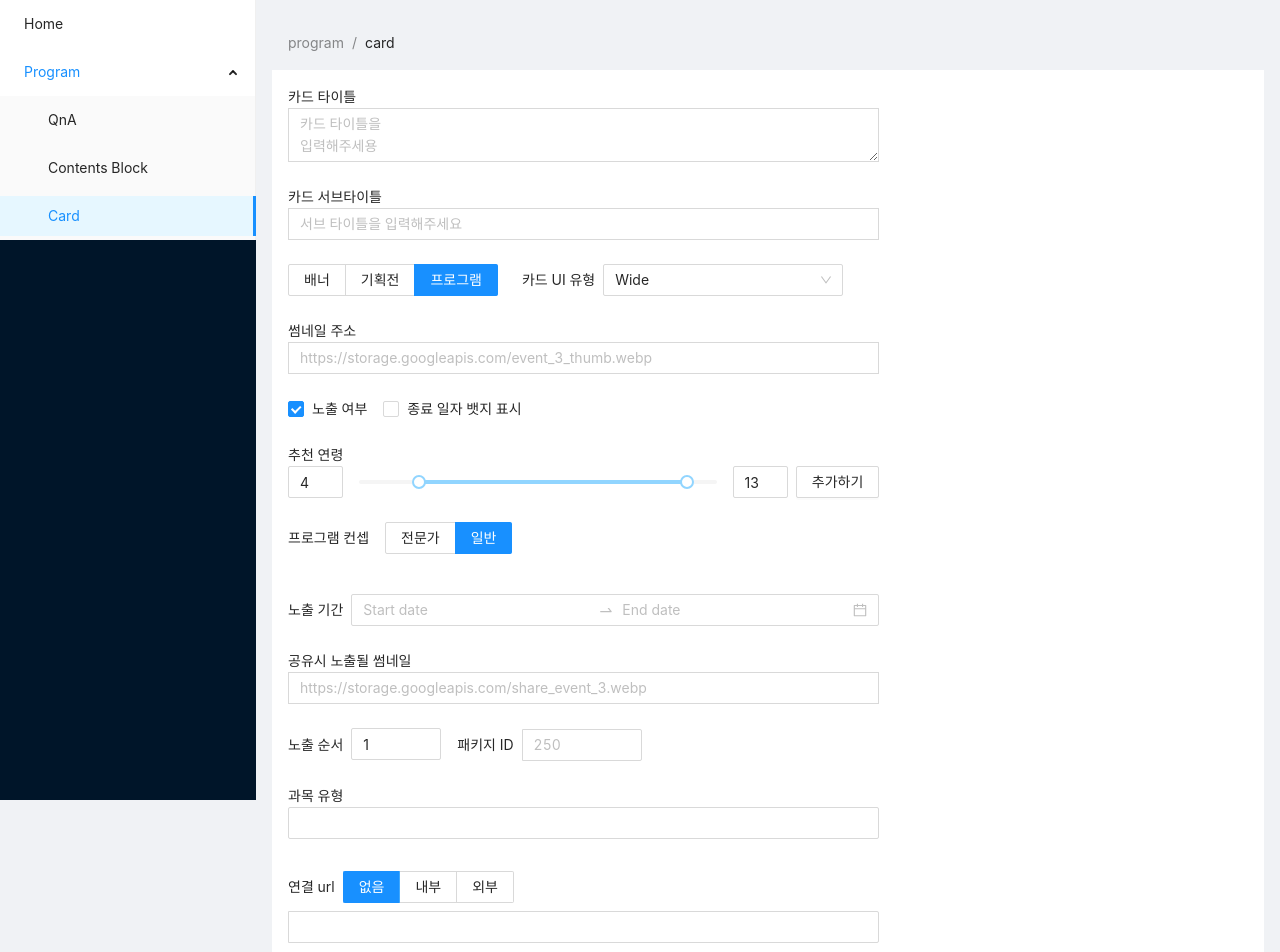
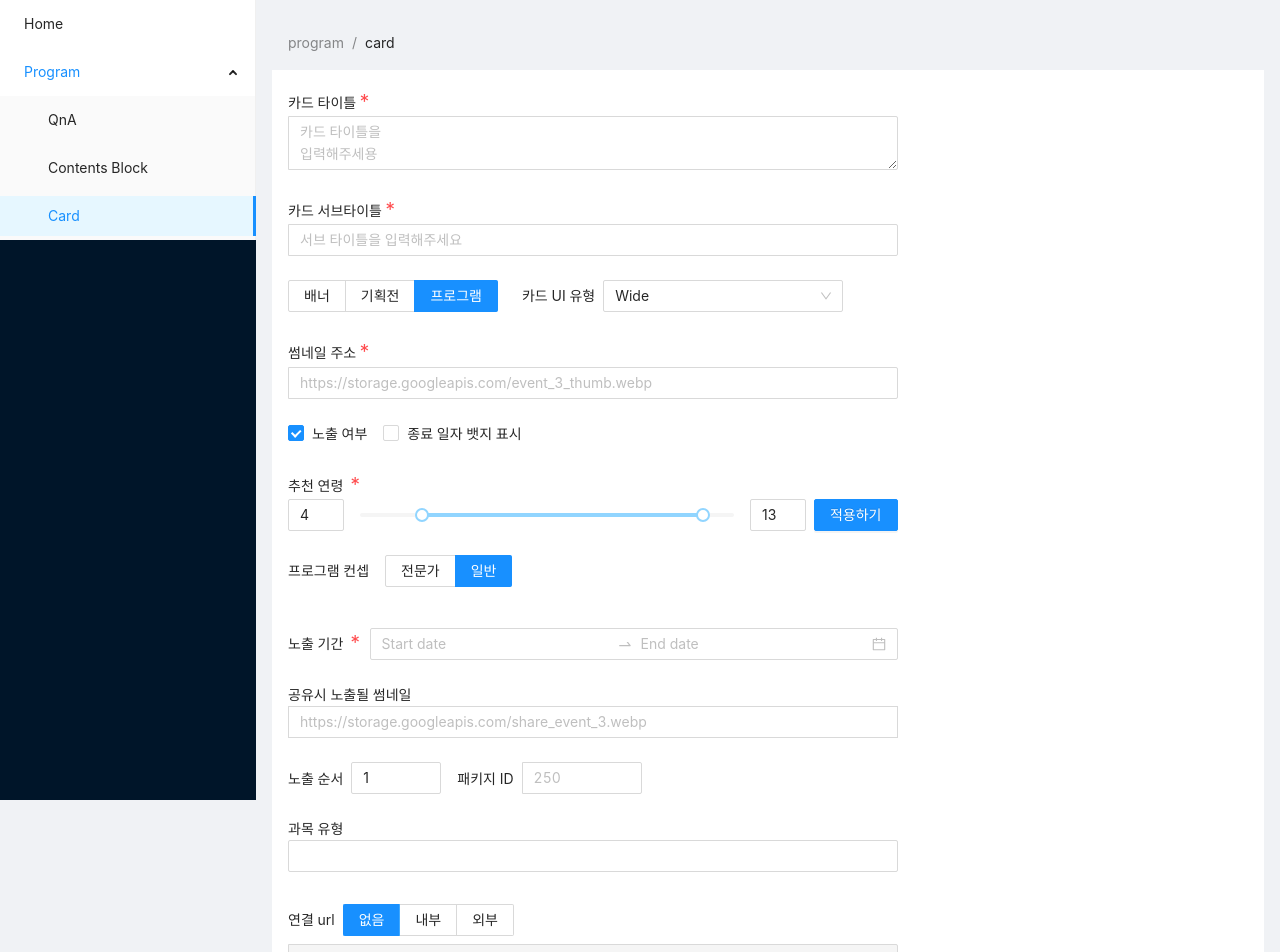
Before and after one commit to MaetDol/j-tool-box, a React (Create React App) app: page /program/card in a window 1280 px wide. Shown: the top 952 px of the page. Built offline with nearby package versions, Linux system fonts and the light colour scheme.

Commit message:
필수 별표 적용 및 링크 input disabled 기능 추가

```diff
--- a/src/pages/ProgramCard/ProgramCard.page.tsx
+++ b/src/pages/ProgramCard/ProgramCard.page.tsx
@@ -1,4 +1,4 @@
-import { Antd } from "components";
+import { Antd, RequiredAsterisk } from "components";
 import {
   useCheckboxState,
   useRadioState,
@@ -60,6 +60,7 @@ export default function ProgramCard() {
       <Antd.Space direction="vertical" size="large">
         <Antd.Input.Group>
           카드 타이틀
+          <RequiredAsterisk />
           <Antd.Input.TextArea
             value={title}
             onChange={setTitle}
@@ -69,6 +70,7 @@ export default function ProgramCard() {
         </Antd.Input.Group>
         <Antd.Input.Group>
           카드 서브타이틀
+          <RequiredAsterisk />
           <Antd.Input
             value={subtitle}
             onChange={setSubtitle}
@@ -119,6 +121,7 @@ export default function ProgramCard() {
         </Antd.Input.Group>
         <Antd.Input.Group>
           썸네일 주소
+          <RequiredAsterisk />
           <Antd.Input
             value={thumbnail}
             onChange={setThumbnail}
@@ -137,7 +140,7 @@ export default function ProgramCard() {
           </Antd.Checkbox>
         </Antd.Input.Group>
         <Antd.Input.Group>
-          추천 연령
+          추천 연령 <RequiredAsterisk />
           <div style={{ display: "flex" }}>
             <Antd.InputNumber
               min={2}
@@ -167,7 +170,9 @@ export default function ProgramCard() {
                 setRecommendAgeSlider((prev) => [prev[0], num])
               }
             />
-            <Antd.Button style={{ marginLeft: "8px" }}>추가하기</Antd.Button>
+            <Antd.Button style={{ marginLeft: "8px" }} type="primary">
+              적용하기
+            </Antd.Button>
           </div>
         </Antd.Input.Group>
         <Antd.Input.Group style={{ marginBottom: "16px" }}>
@@ -185,7 +190,7 @@ export default function ProgramCard() {
           />
         </Antd.Input.Group>
         <Antd.Input.Group>
-          노출 기간
+          노출 기간 <RequiredAsterisk />
           <Antd.DatePicker.RangePicker
             showTime
             onChange={(_, formatedDates) => setOpenDuration(formatedDates)}
@@ -257,7 +262,12 @@ export default function ProgramCard() {
             value={linkType}
             onChange={setLinkType}
           />
-          <Antd.Input placeholder="" value={linkUrl} onChange={setLinkUrl} />
+          <Antd.Input
+            placeholder="https://notion.so"
+            disabled={linkType === ProgramCardLinkType.없음}
+            value={linkUrl}
+            onChange={setLinkUrl}
+          />
         </Antd.Input.Group>
         <Antd.Input.Group>
           콘텐츠 블럭 <Antd.Input.TextArea />
```
